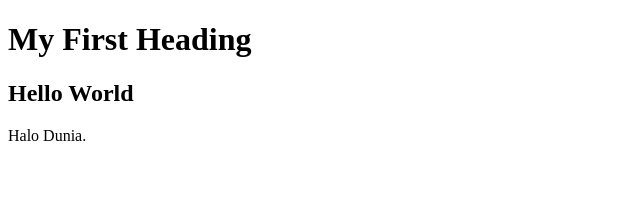
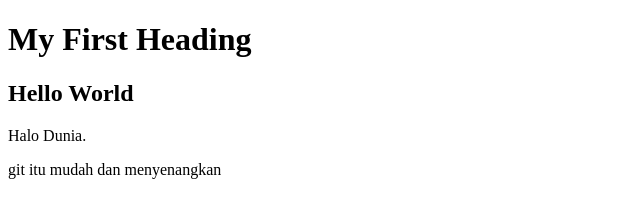
Before and after one commit to AlninoDP/Git-Tes, a plain HTML site: page index.html in a window 1280 px wide. Shown: the whole page, without its empty margins (0-640 px from the left). Drawn offline with Linux system fonts and the light colour scheme.

Commit message:
tambahan git mudah

```diff
--- a/index.html
+++ b/index.html
@@ -8,6 +8,7 @@
 <h1>My First Heading</h1>
 <h2>Hello World</h2>
 <p>Halo Dunia.</p>
+<p>git itu mudah dan menyenangkan</p>
 
 </body>
 </html>
```
